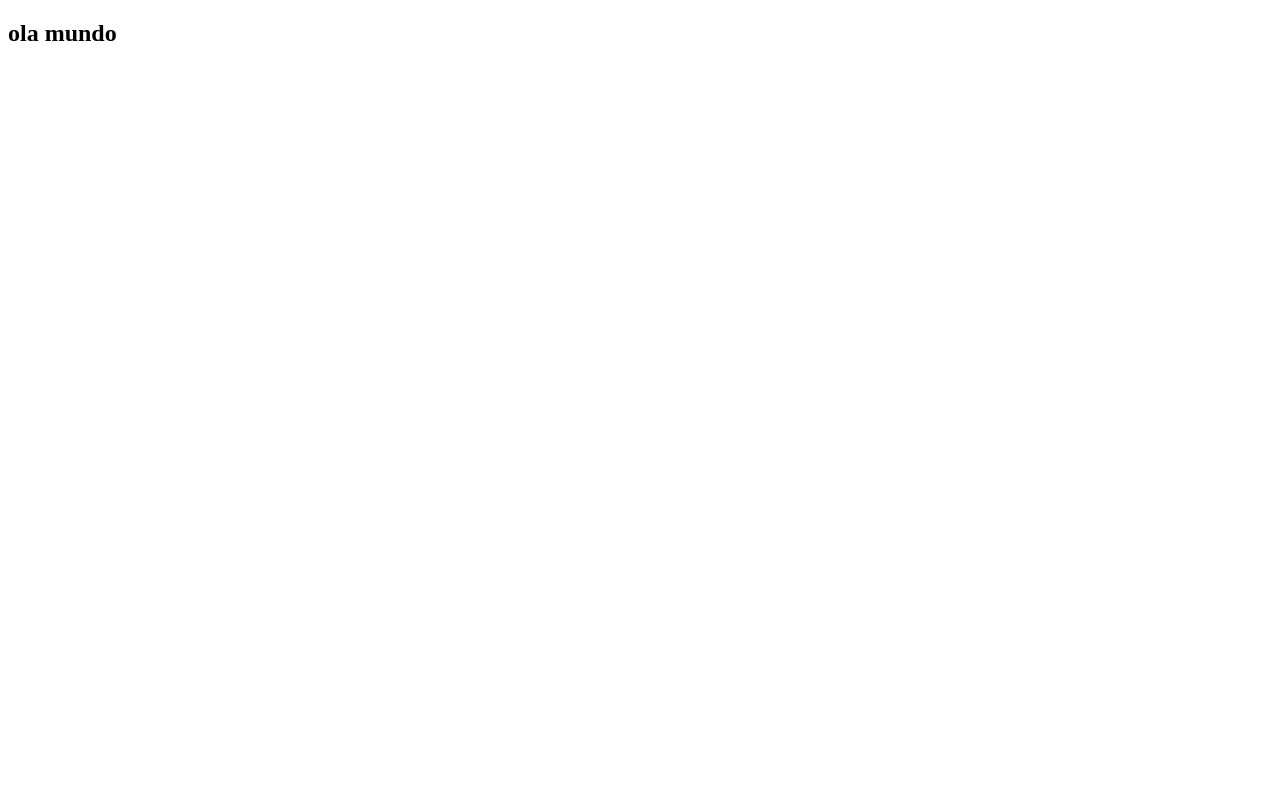
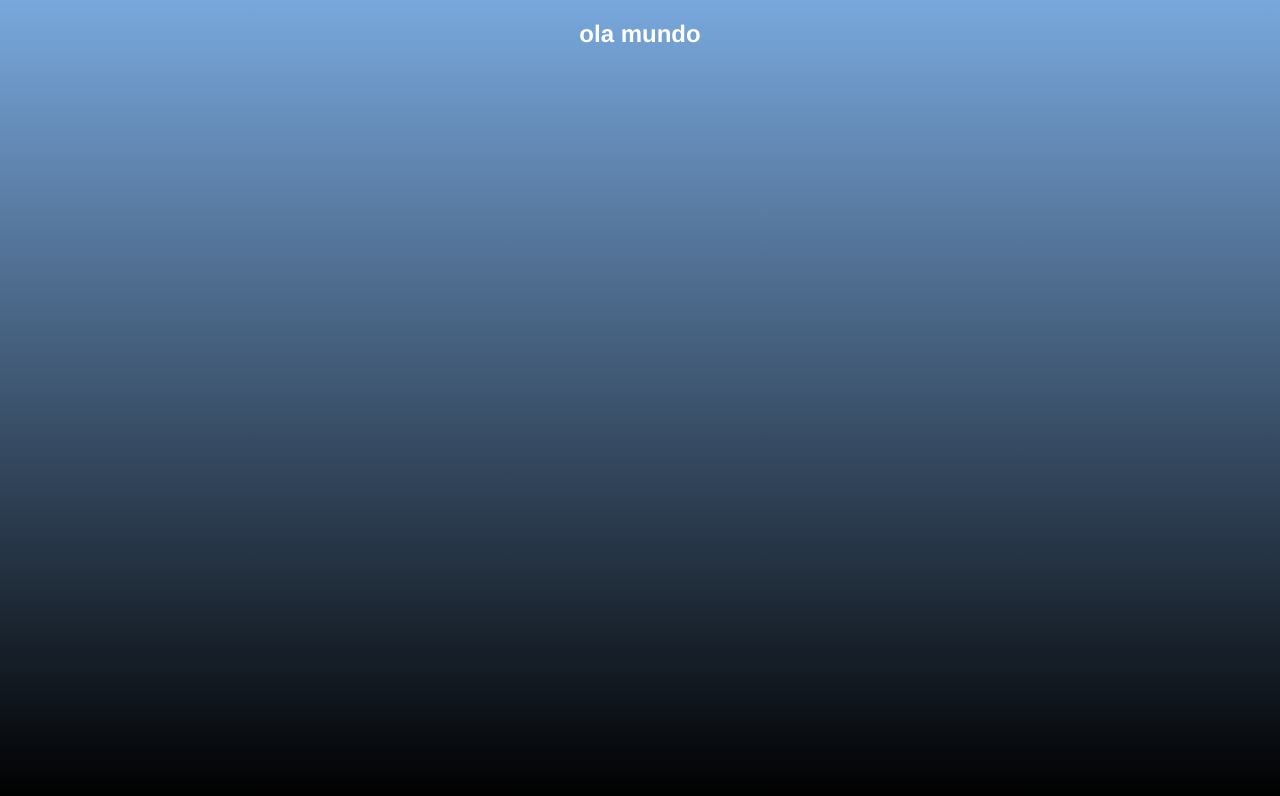
Before and after one commit to alexfarias7/Secret_Word, a React (Vite) app: page / in a window 1280 px wide. Shown: the top 796 px of the page. Built offline with nearby package versions, Linux system fonts and the light colour scheme.

Commit message:
add initial css

```diff
--- a/src/App.css
+++ b/src/App.css
@@ -0,0 +1,6 @@
+.App{
+  display: flex;
+  justify-content: center;
+  align-items: center;
+  text-align: center;
+}
--- a/src/index.css
+++ b/src/index.css
@@ -0,0 +1,11 @@
+html, body{
+    height: 100%;
+}
+
+body{
+    font-family: Helvetica;
+    margin: 0;
+    padding: 0;
+    background: linear-gradient(180deg, rgb(121, 168, 221) 0%, rgba(0,0,0,1) 100% );
+    color: #fff;
+}
```
